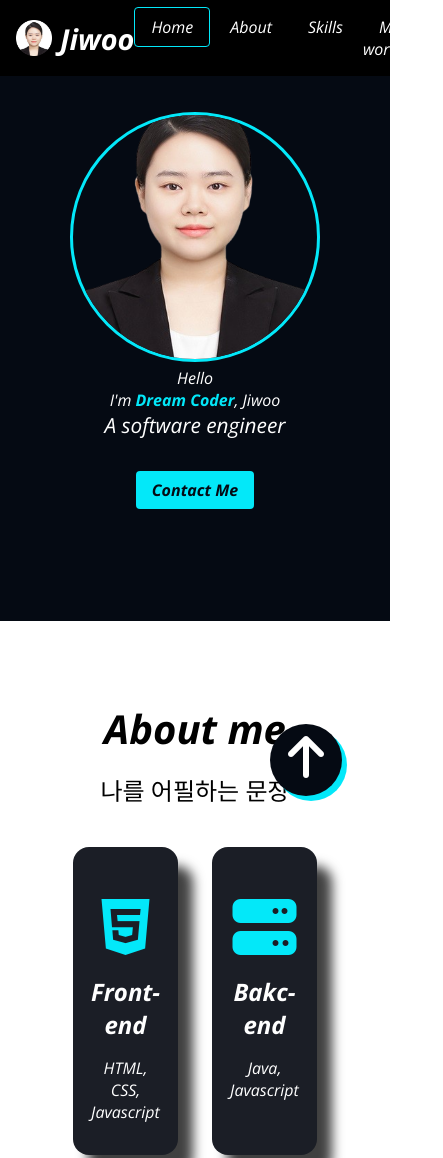
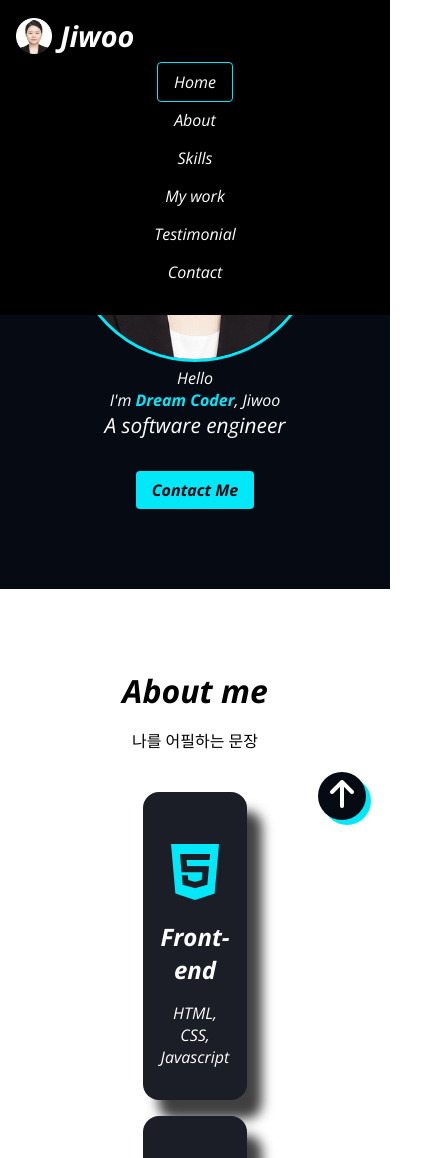
Before and after one commit to jeina93/jeina93.github.io, a plain HTML site: page index.html in a window 390 px wide. Shown: the top 1158 px of the page, 443 px wide, since content can reach past the window. Drawn offline with nearby package versions, Linux system fonts and the light colour scheme.

Commit message:
CSS-Responsive

```diff
--- a/css/style.css
+++ b/css/style.css
@@ -457,3 +457,87 @@ button:focus {
 .contact__link:hover {
     color: var(--color-accent);
 }
+
+@media screen and (max-width: 768px) {
+    .section {
+        padding: 3rem 2rme;
+    }
+
+    .title {
+        font-size: 2rem;
+    }
+
+    .description {
+        font-size: 1rem;
+    }
+
+    .header {
+        flex-direction: column;
+        align-items: start;
+    }
+
+    .header__menu {
+        flex-direction: column;
+        text-align: center;
+        padding: 1rem 4rem;
+        gap: 1rem;
+    }
+
+    .header__nav {
+        width: 100%;
+    }
+
+    #home {
+        padding-bottom: 3rem;
+    }
+
+    .home__title {
+        font-size: 2.5rem;
+        margin-bottom: 0.5rem;
+    }
+
+    .majors {
+        flex-direction: column;
+        align-items: center;
+    }
+
+    .major {
+        max-width: 25rem;
+    }
+
+    .job {
+        justify-content: center;
+    }
+
+    .skills {
+        grid-template-columns: 1fr;
+    }
+
+    .categories {
+        flex-direction: column;
+    }
+
+    .category {
+        width: 100%;
+    }
+
+    .projects {
+        grid-template-columns: repeat(2, 1fr);
+    }
+
+    .testimonial {
+        flex-direction: column;
+    }
+
+    .testimonial:nth-child(even) .testimonial__img {
+        order:0;
+    }
+
+    .arrow-up {
+        font-size: 2rem;
+        width: 3rem;
+        height: 3rem;
+        bottom: 1.5rem;
+        right: 1.5rem;
+    }
+}
--- a/index.html
+++ b/index.html
@@ -33,7 +33,7 @@
             <img class="header__logo__img" src="images/favicon.ico" alt="logo">
             <h1 class="header__logo__title"><a href="#">Jiwoo</a></h1>
         </div>
-        <nav>
+        <nav class="header__nav">
             <ul class="header__menu">
                 <li><a class="header__menu__item active" href="#home">Home</a></li>
                 <li><a class="header__menu__item" href="#about">About</a></li>
```
